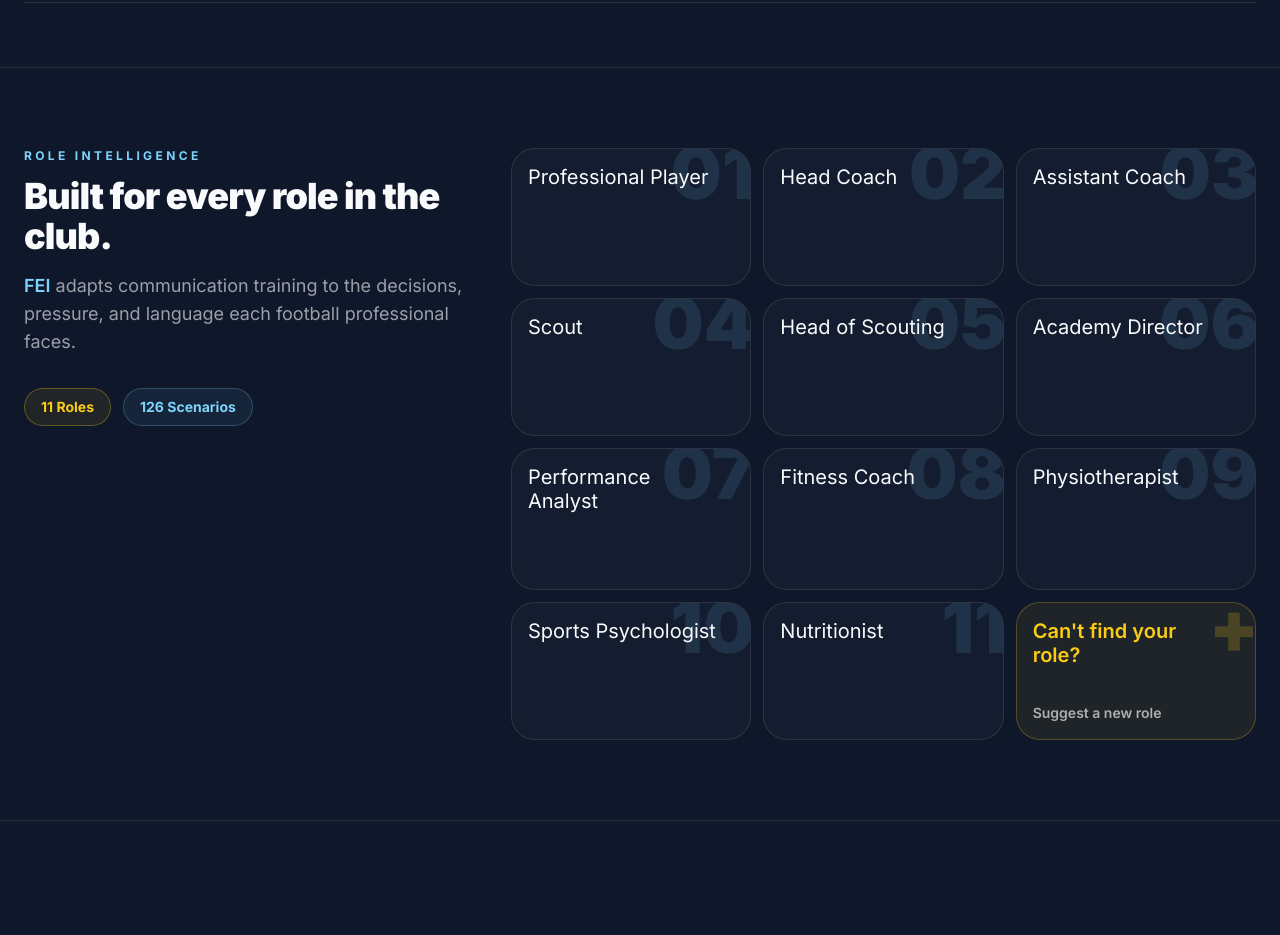
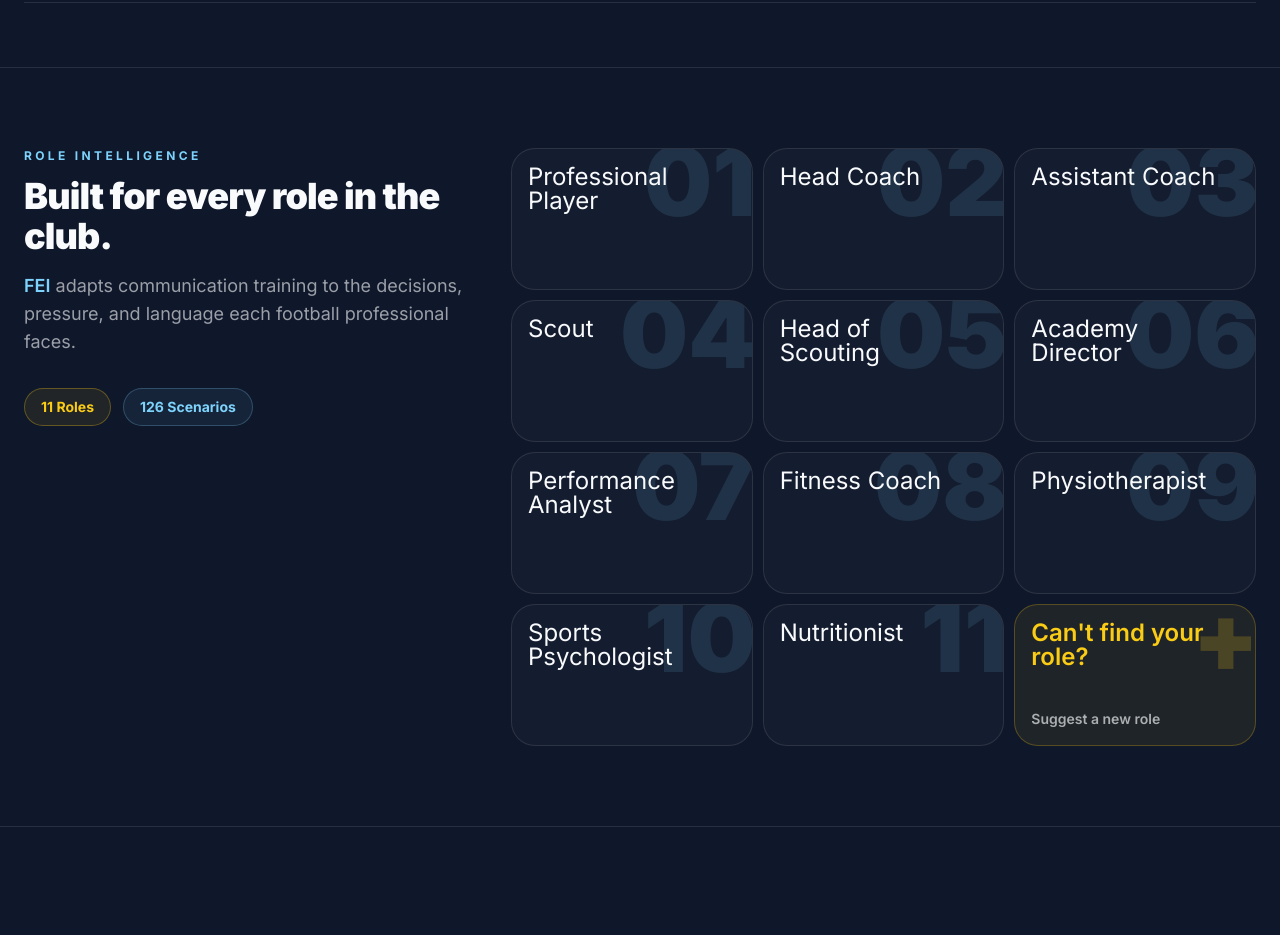
Before and after one commit to feifootball/fei-platform, a Next.js app: page / in a window 1280 px wide. Shown: the part 1140-2075 px from the top of the page. Built offline with nearby package versions, Linux system fonts and the light colour scheme.

Commit message:
Compact role cards without reducing typography

```diff
--- a/app/page.tsx
+++ b/app/page.tsx
@@ -255,7 +255,7 @@
 
             </div>
 
-            <div className="grid gap-3 sm:grid-cols-2 lg:grid-cols-3">
+            <div className="grid gap-2.5 sm:grid-cols-2 lg:grid-cols-3">
               {[
                 { role: 'Professional Player', insight: 'Interviews, teammates, pressure moments.' },
                 { role: 'Head Coach', insight: 'Tactics, media, staff leadership.' },
@@ -271,14 +271,14 @@
               ].map((item, index) => (
                 <article
                   key={item.role}
-                  className="group relative min-h-[138px] overflow-hidden rounded-3xl border border-fei-text/10 bg-fei-text/[0.025] p-4 transition duration-300 hover:-translate-y-1 hover:border-fei-yellow/35 hover:bg-fei-yellow/[0.045] hover:shadow-[0_18px_55px_rgba(0,0,0,0.18)]"
+                  className="group relative min-h-[122px] overflow-hidden rounded-3xl border border-fei-text/10 bg-fei-text/[0.025] p-4 transition duration-300 hover:-translate-y-1 hover:border-fei-yellow/35 hover:bg-fei-yellow/[0.045] hover:shadow-[0_18px_55px_rgba(0,0,0,0.18)]"
                 >
-                  <div className="pointer-events-none absolute -right-1 -top-3 text-6xl font-black leading-none text-fei-sky/[0.12] transition duration-300 group-hover:text-fei-yellow/[0.24] sm:text-7xl">
+                  <div className="pointer-events-none absolute -right-1 -top-4 text-7xl font-black leading-none text-fei-sky/[0.12] transition duration-300 group-hover:text-fei-yellow/[0.24] sm:text-8xl">
                     {String(index + 1).padStart(2, '0')}
                   </div>
 
                   <div className="relative z-10 flex h-full flex-col justify-between">
-                    <h3 className="max-w-[12rem] text-lg font-medium leading-6 text-fei-text sm:text-xl">
+                    <h3 className="max-w-[12rem] text-xl font-medium leading-6 text-fei-text sm:text-2xl">
                       {item.role}
                     </h3>
 
@@ -291,14 +291,14 @@
 
               <a
                 href="/suggest-role"
-                className="group relative min-h-[138px] overflow-hidden rounded-3xl border border-fei-yellow/25 bg-fei-yellow/[0.07] p-4 transition duration-300 hover:-translate-y-1 hover:border-fei-yellow/45 hover:bg-fei-yellow/[0.12] hover:shadow-[0_18px_55px_rgba(0,0,0,0.18)]"
+                className="group relative min-h-[122px] overflow-hidden rounded-3xl border border-fei-yellow/25 bg-fei-yellow/[0.07] p-4 transition duration-300 hover:-translate-y-1 hover:border-fei-yellow/45 hover:bg-fei-yellow/[0.12] hover:shadow-[0_18px_55px_rgba(0,0,0,0.18)]"
               >
-                <div className="pointer-events-none absolute -right-1 -top-3 text-6xl font-black leading-none text-fei-yellow/[0.20] transition duration-300 group-hover:text-fei-yellow/[0.30] sm:text-7xl">
+                <div className="pointer-events-none absolute -right-1 -top-4 text-7xl font-black leading-none text-fei-yellow/[0.20] transition duration-300 group-hover:text-fei-yellow/[0.30] sm:text-8xl">
                   +
                 </div>
 
                 <div className="relative z-10 flex h-full flex-col justify-between">
-                  <h3 className="max-w-[12rem] text-lg font-semibold leading-6 text-fei-yellow sm:text-xl">
+                  <h3 className="max-w-[12rem] text-xl font-semibold leading-6 text-fei-yellow sm:text-2xl">
                     {lang === 'en' ? "Can't find your role?" : '¿No encuentras tu rol?'}
                   </h3>
 
```
